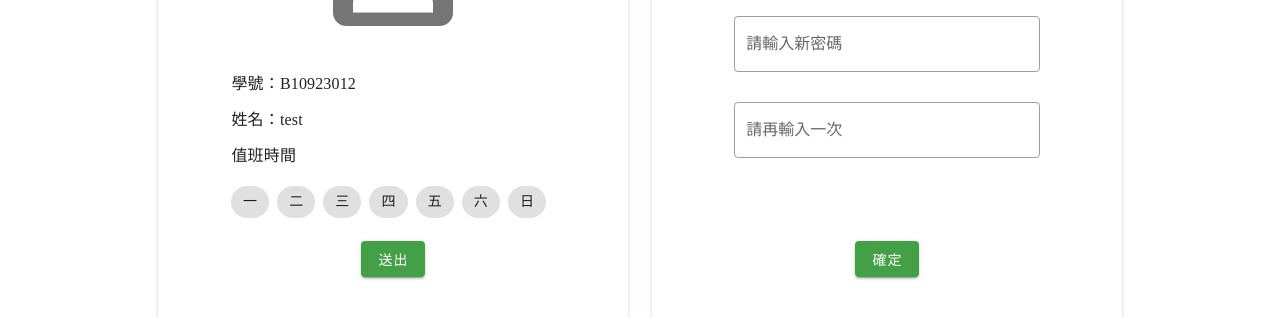
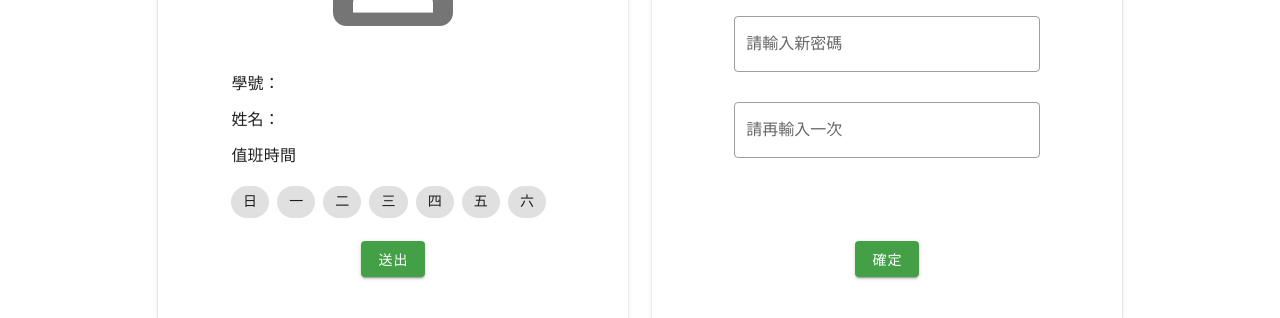
Before and after one commit to kukina622/scheduling-system-frontend, a Vue app: page /userinfo in a window 1280 px wide. Shown: the part 254-572 px from the top of the page. Built offline with nearby package versions, Linux system fonts and the light colour scheme; no server answers.

Commit message:
Add updateShiftTime api

```diff
--- a/src/api.js
+++ b/src/api.js
@@ -26,6 +26,8 @@ export const apiGetUserInfo = (sid) => userRequest.get(`/${sid}`);
 
 // 換班相關
 export const apiGetAllUserShiftTime = () => shiftTimeRequest.get("/all");
+export const apiUpdateShiftTime = (sid, shiftTime) =>
+  shiftTimeRequest.patch(`/${sid}`, shiftTime);
 
 // 攔截器
 userRequest.interceptors.request.use((req) => {
--- a/src/store/index.js
+++ b/src/store/index.js
@@ -23,6 +23,9 @@ export default new Vuex.Store({
     },
     updateAllUserShiftTime(state, allUserShiftTime) {
       state.allUserShiftTime = allUserShiftTime;
+    },
+    updateShiftTime(state, shiftTime) {
+      state.shiftTime = shiftTime;
     },
   },
   actions: {
--- a/src/views/UserInfo.vue
+++ b/src/views/UserInfo.vue
@@ -10,19 +10,15 @@
             <v-icon size="160">mdi-clipboard-account</v-icon>
           </v-col>
           <v-col class="d-flex flex-column" cols="auto">
-            <span class="sid">學號：B10923012</span>
-            <span class="name">姓名：test</span>
+            <span class="sid">學號：{{ sid }}</span>
+            <span class="name">姓名：{{ username }}</span>
             <span class="dutyTime">值班時間</span>
             <v-chip-group
-              v-model="value"
+              v-model="shiftTime"
               multiple
               active-class="teal--text text--lighten-1"
             >
-              <v-chip
-                v-for="(day, index) in week"
-                :key="day"
-                :value="index + 1"
-              >
+              <v-chip v-for="(day, index) in week" :key="day" :value="index">
                 {{ day }}
               </v-chip>
             </v-chip-group>
@@ -94,6 +90,10 @@
 import { extend, ValidationObserver, ValidationProvider } from "vee-validate";
 import { required } from "vee-validate/dist/rules";
 
+import { mapState } from "vuex";
+
+import { apiUpdateShiftTime } from "@/api";
+
 extend("required", {
   ...required,
   message: "Required!",
@@ -114,20 +114,42 @@ export default {
   },
   data() {
     return {
-      week: ["一", "二", "三", "四", "五", "六", "日"],
-      value: undefined,
+      week: ["日", "一", "二", "三", "四", "五", "六"],
+      shiftTime: [],
       oldPwd: "",
       newPwd: "",
       confirmPwd: "",
     };
   },
   methods: {
-    submitShiftTime() {},
+    submitShiftTime() {
+      apiUpdateShiftTime(this.sid, { shiftTime: this.shiftTime })
+        .then(() => {
+          alert("更新成功");
+          this.$store.commit("updateShiftTime", this.shiftTime);
+        })
+        .catch((err) => {
+          let errMessage = err.response.data.message;
+          if (errMessage === "INVALID_FORMDATA") {
+            alert("資料錯誤");
+          }
+        });
+    },
     submitChangePwd() {
       this.$refs.observer.validate().then((validated) => {
         console.log(validated);
       });
     },
+  },
+  computed: {
+    ...mapState({
+      shiftTime_store: "shiftTime",
+      sid: "sid",
+      username: "username",
+    }),
+  },
+  created() {
+    this.shiftTime = this.shiftTime_store; //初始化值班時間
   },
 };
 </script>
```
